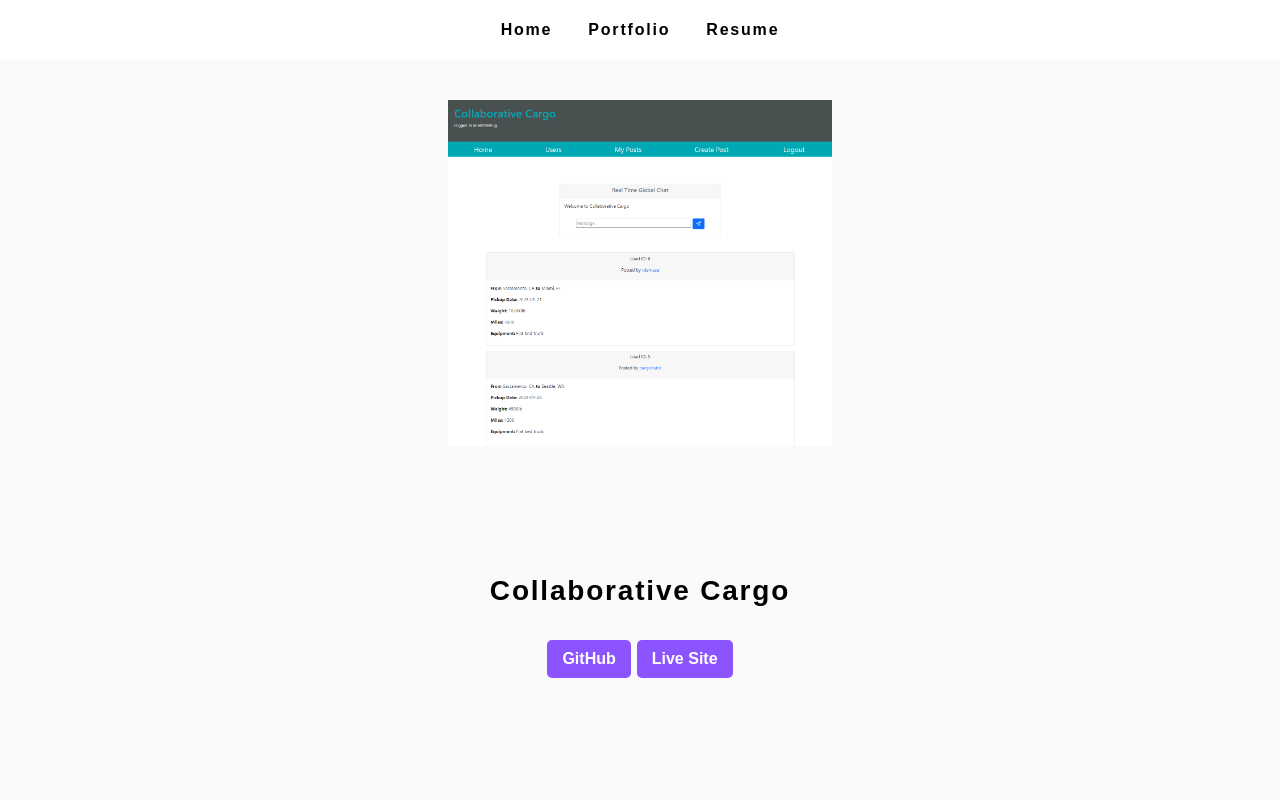
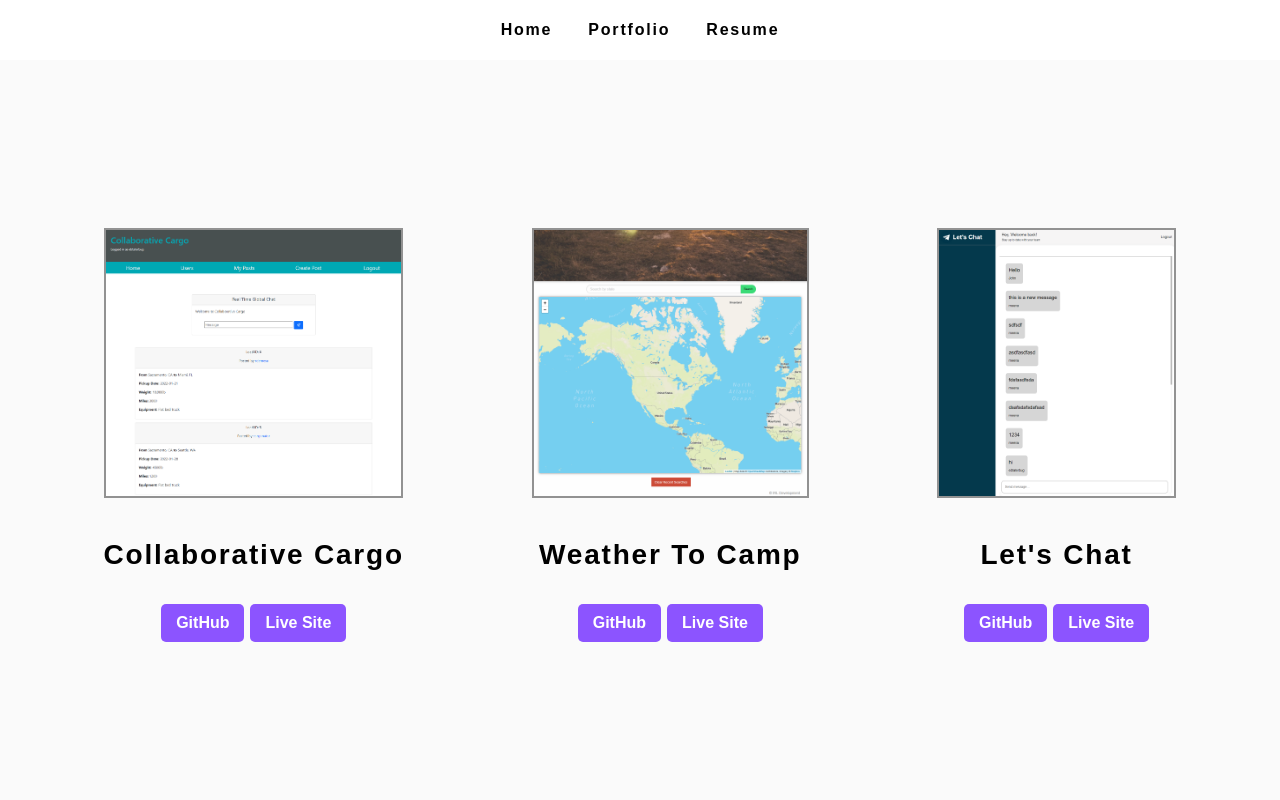
Before and after one commit to ebtaterbug/portfolio, a React (Create React App) app: page / in a window 1280 px wide. Both pictures are taken after a click on the item "Portfolio". Shown: the top 800 px of the page. Built offline with nearby package versions, Linux system fonts and the light colour scheme.

Commit message:
edit styling

```diff
--- a/package.json
+++ b/package.json
@@ -1,6 +1,6 @@
 {
-  "name": "react-portfolio",
-  "homepage": "https://ebtaterbug.github.io/react-portfolio",
+  "name": "portfolio",
+  "homepage": "https://ebtaterbug.github.io/portfolio",
   "version": "0.1.0",
   "private": true,
   "dependencies": {
--- a/src/components/Portfolio/index.js
+++ b/src/components/Portfolio/index.js
@@ -1,15 +1,16 @@
 import React from "react";
 import CollaborativeCargo from './collaborative-cargo.PNG'
-import RunBuddy from './RunBuddy.PNG'
 import WeathertoCamp from './weathertocamp.PNG'
 import LetsChat from './letschat.PNG'
 
 function Portfolio() {
 
     return (
-        <div className="container">
-            <div className="my-5 center project">
-                    <img src={CollaborativeCargo} alt="CollaborativeCargo" />
+        <div className="container1 flex-row">
+            <div className="my-5 center">
+                    <a href="https://collaborative-cargo.herokuapp.com/" target="_blank">
+                    <img src={CollaborativeCargo} alt="Collaborative Cargo" />
+                    </a>
                     <h3>Collaborative Cargo</h3>
                     <a href="https://github.com/ebtaterbug/collaborative-cargo" target="_blank">
                         <button >GitHub</button>
@@ -18,8 +19,22 @@ function Portfolio() {
                         <button>Live Site</button>
                     </a>
             </div>
-            <div className="my-5 center project">
+            <div className="my-5 center">
+                    <a href="https://rjblake88.github.io/weather-to-camp/" target="_blank">
+                    <img src={WeathertoCamp} alt="Weather to Camp" />
+                    </a>
+                    <h3>Weather To Camp</h3>
+                    <a href="https://github.com/ebtaterbug/weather-to-camp" target="_blank">
+                        <button >GitHub</button>
+                    </a>
+                    <a href="https://rjblake88.github.io/weather-to-camp/" target="_blank">
+                        <button>Live Site</button>
+                    </a>
+            </div>
+            <div className="my-5 center">
+                    <a href="https://vast-temple-57974.herokuapp.com/" target="_blank">
                     <img src={LetsChat} alt="Let's Chat" />
+                    </a>
                     <h3>Let's Chat</h3>
                     <a href="https://github.com/ebtaterbug/lets-chat" target="_blank">
                         <button >GitHub</button>
@@ -28,17 +43,6 @@ function Portfolio() {
                         <button>Live Site</button>
                     </a>
             </div>
-            <div className="my-5 center project">
-                    <img src={WeathertoCamp} alt="WeathertoCamp" />
-                    <h3>Weather To Camp</h3>
-                    <a href="https://github.com/ebtaterbug/weather-to-camp" target="_blank">
-                        <button >GitHub</button>
-                    </a>
-                    <a href="https://rjblake88.github.io/weather-to-camp/" target="_blank">
-                        <button>Live Site</button>
-                    </a>
-            </div>
-
         </div>
     );
 };
--- a/src/components/Resume/index.js
+++ b/src/components/Resume/index.js
@@ -8,7 +8,7 @@ function Resume() {
             <MDBContainer id="Resume">
                 <MDBRow>
                     <MDBCol>
-                        <embed src={pdf} width="100%" height="1000vh"/>
+                        <embed src={pdf} width="100%" height="1000px"/>
                     </MDBCol>
                 </MDBRow>
             </MDBContainer>
--- a/src/index.css
+++ b/src/index.css
@@ -48,7 +48,6 @@ h2 {
 
 h3 {
   font-size: 1.75rem;
-  margin-top: 30%;
 }
 
 h4 {
@@ -139,6 +138,7 @@ input {
 
 .center {
   text-align: center;
+  margin: 25px;
 }
 input:focus {
   border: 1px solid var(--secondary);
@@ -165,22 +165,21 @@ textarea {
   padding: 5px;
 }
 
-.container {
-  width: 60%;
+.container1 {
   max-width: 1200px;
   margin-left: auto;
   margin-right: auto;
   justify-content: space-around;
+  margin-top: 10%;
 }
 
 .fullWidth {
   width: 100%;
 }
 
-.project {
-  width: 50%;
-  margin: auto;
-  padding-bottom: 10%;
+img {
+  height: 15em;
+  border: solid 2px rgb(146, 146, 146);
 }
 
 .flex-row {
```
Also changed, not shown: src/components/Portfolio/RunBuddy.PNG (deleted), 11 other files (tests, documents, lock files or other folders).
